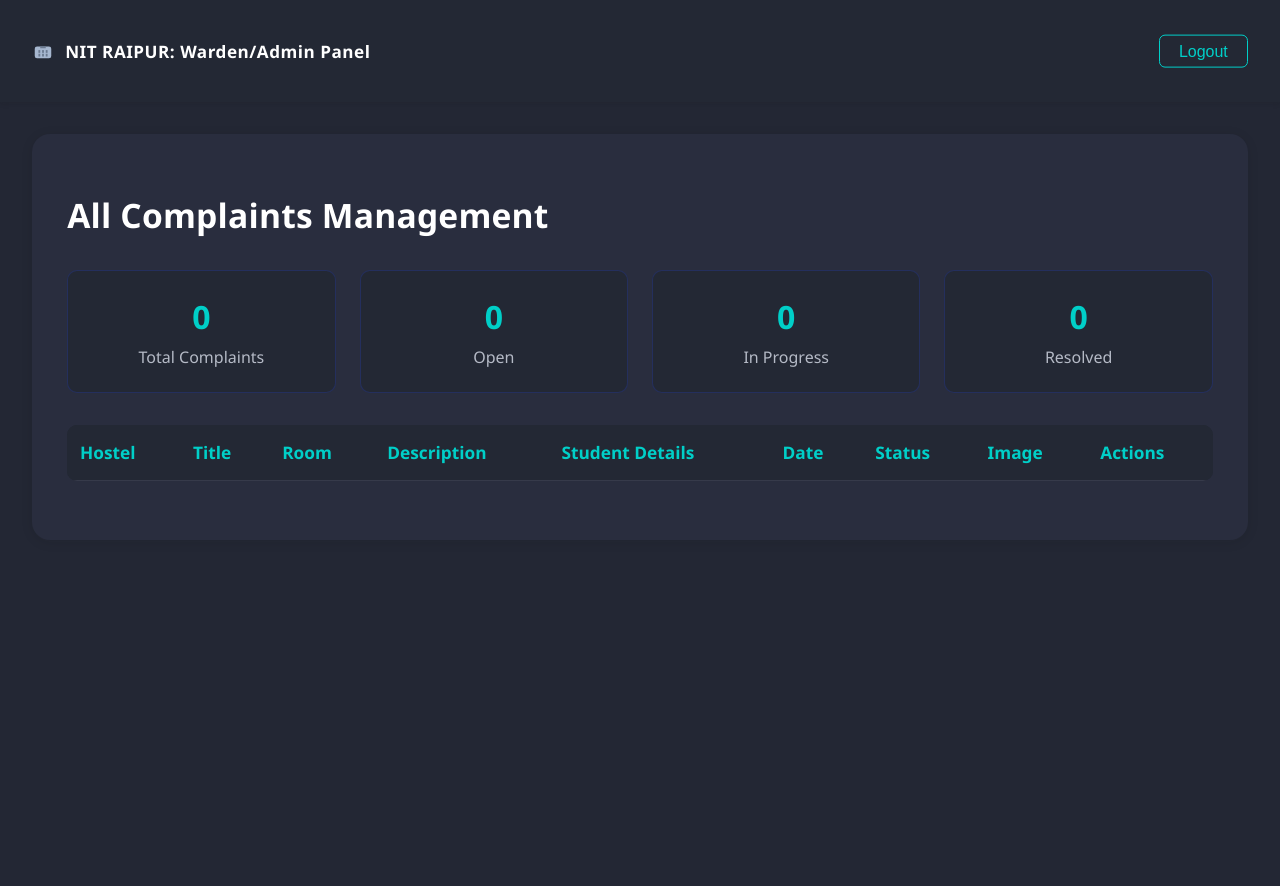
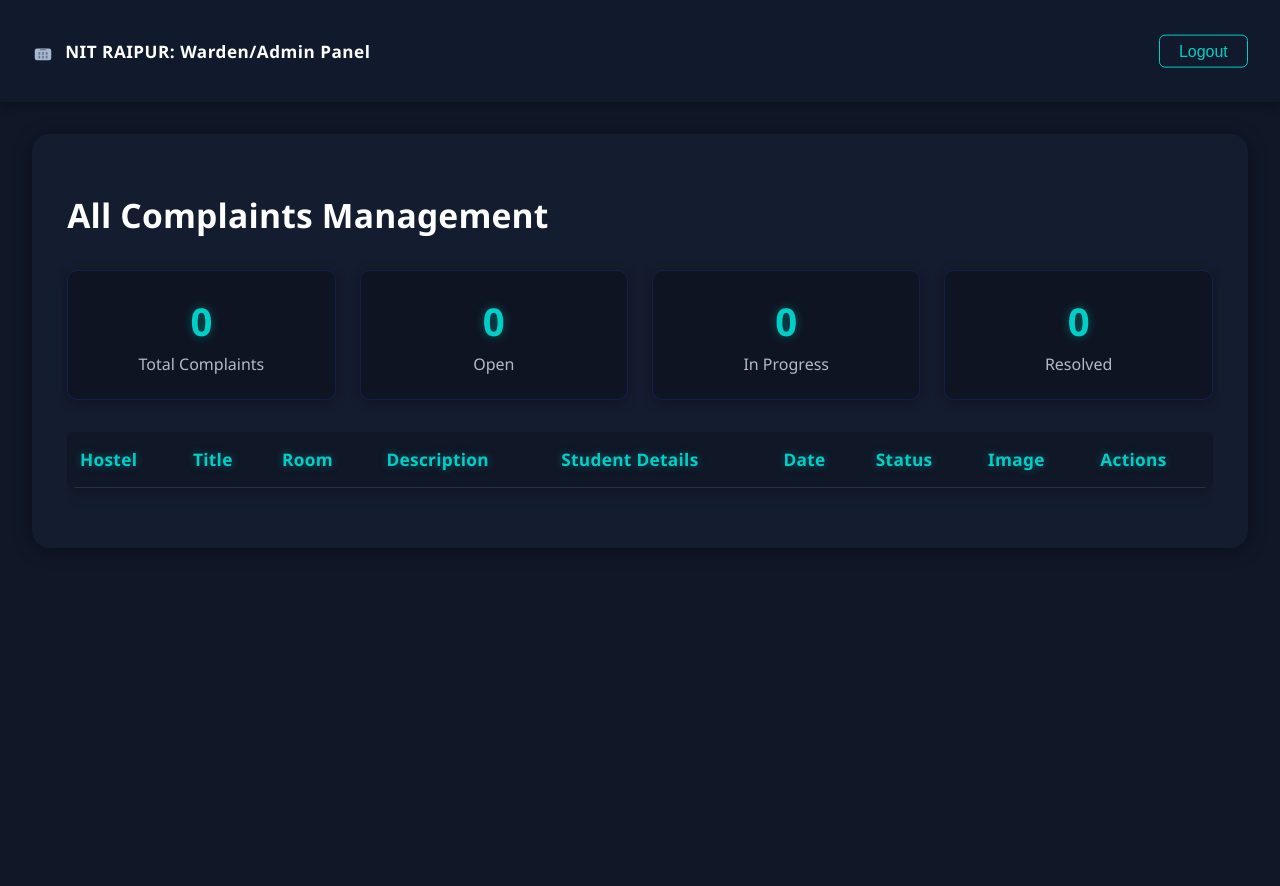
Before and after one commit to amberagrawal/hostel, a Flask app: template templates/warden.html in a window 1280 px wide. Run offline with Flask 3, Linux system fonts and the light colour scheme; the template is opened without the code that fills it, so the values that code supplies are empty; some libraries are stand-ins or nearby versions.

Commit message:
Update warden.css

```diff
--- a/static/warden.css
+++ b/static/warden.css
@@ -1,21 +1,35 @@
+/* =============================
+   WARDEN / ADMIN DASHBOARD CSS
+   Polished Dark Navy Theme
+   ============================= */
+
 body {
   margin: 0;
   padding: 0;
-  background: #232834;
+  background: #01060f;
   font-family: "Segoe UI", Arial, sans-serif;
   color: #e3e6ea;
+  transition: background 0.3s ease;
 }
+
+/* ===== HEADER ===== */
 header {
-  background-color: #232834;
+  background-color: #0e1422;
   padding: 1.2rem 2rem;
   display: flex;
   justify-content: flex-start;
   align-items: center;
-  box-shadow: 0 2px 5px rgba(20, 20, 20, 0.1);
+  box-shadow: 0 2px 10px rgba(0, 0, 0, 0.4);
   color: #e3e6ea;
   position: relative;
   min-height: 64px;
+  transition: background 0.3s ease;
 }
+
+header:hover {
+  background: #111a2d;
+}
+
 .hostel-select {
   display: flex;
   align-items: center;
@@ -23,17 +37,15 @@ header {
   font-size: 1.13rem;
   font-weight: 500;
 }
-.hostel-icon {
-  display: flex;
-  align-items: center;
-}
+
 .hostel-label {
   color: #fff;
   font-weight: 600;
   font-size: 1.07rem;
-  margin-right: 0.3rem;
   letter-spacing: 0.5px;
 }
+
+/* ===== LOGOUT BUTTON ===== */
 .logout-btn {
   background: transparent;
   color: #00cfc8;
@@ -47,29 +59,39 @@ header {
   transform: translateY(-50%);
   font-size: 1rem;
   font-weight: 500;
-  transition: background 0.3s, color 0.3s, border 0.3s;
+  transition: background 0.3s, color 0.3s, box-shadow 0.3s;
 }
+
 .logout-btn:hover {
   background: #00cfc8;
-  color: #232834;
-  border-color: #00cfc8;
+  color: #0e1422;
+  box-shadow: 0 0 10px rgba(0, 207, 200, 0.5);
 }
+
+/* ===== MAIN DASHBOARD ===== */
 .dashboard {
   display: flex;
   justify-content: center;
   align-items: flex-start;
   padding: 2rem;
-  background: #232734;
+  background: #101727;
   min-height: calc(100vh - 80px);
 }
+
 .admin-panel {
-  background: #292d3e;
+  background: #141c2f;
   border-radius: 18px;
-  box-shadow: 0 2px 12px rgba(20, 20, 20, 0.1);
+  box-shadow: 0 2px 18px rgba(0, 0, 0, 0.4);
   padding: 2.2rem;
   width: 100%;
   max-width: 1200px;
+  transition: box-shadow 0.3s;
 }
+
+.admin-panel:hover {
+  box-shadow: 0 4px 28px rgba(42, 77, 255, 0.15);
+}
+
 .main-title {
   font-size: 2.1rem;
   color: #fff;
@@ -77,260 +99,265 @@ header {
   margin-bottom: 2rem;
   letter-spacing: 0.2px;
 }
+
+/* ===== STATS SECTION ===== */
 .stats-row {
   display: grid;
   grid-template-columns: repeat(auto-fit, minmax(200px, 1fr));
   gap: 1.5rem;
   margin-bottom: 2rem;
 }
+
 .stat-card {
-  background: #232834;
+  background: #0e1422;
   padding: 1.5rem;
   border-radius: 10px;
   text-align: center;
   border: 1px solid #2a4dff33;
+  box-shadow: 0 2px 12px rgba(0, 0, 0, 0.3);
+  transition: transform 0.3s, box-shadow 0.3s;
 }
+
+.stat-card:hover {
+  transform: translateY(-3px);
+  box-shadow: 0 4px 20px rgba(0, 207, 200, 0.25);
+}
+
 .stat-number {
   display: block;
-  font-size: 2rem;
-  font-weight: 700;
+  font-size: 2.4rem;
+  font-weight: 800;
   color: #00cfc8;
-  margin-bottom: 0.5rem;
+  margin-bottom: 0.4rem;
+  text-shadow: 0 0 10px rgba(0, 207, 200, 0.4);
+  transition: color 0.3s;
 }
+
 .stat-label {
   font-size: 1rem;
   color: #b5bac6;
   font-weight: 500;
 }
+
+/* ===== TABLE SECTION ===== */
 .admin-table-wrapper {
   width: 100%;
   overflow-x: auto;
 }
+
 .admin-table {
   width: 100%;
   border-collapse: collapse;
-  background: #232834;
+  background: #0e1422;
   border-radius: 10px;
   overflow: hidden;
   margin-bottom: 1.5rem;
+  box-shadow: 0 2px 16px rgba(0, 0, 0, 0.3);
 }
+
 .admin-table th,
 .admin-table td {
   padding: 1rem 0.8rem;
   text-align: left;
-  border-bottom: 1px solid #363a4a;
+  border-bottom: 1px solid #2a3145;
 }
+
 .admin-table th {
-  background: #232834;
+  background: #101727;
   color: #00cfc8;
   font-size: 1.08rem;
   font-weight: 700;
+  letter-spacing: 0.3px;
+  text-shadow: 0 0 8px rgba(0, 207, 200, 0.4);
 }
+
+.admin-table tr:hover td {
+  background: #141c2f;
+  transition: background 0.3s;
+}
+
 .admin-table td {
   color: #e3e6ea;
   font-size: 1.06rem;
   font-weight: 500;
 }
-.admin-table tr:last-child td {
-  border-bottom: none;
-}
-.description-cell {
-  max-width: 200px;
-  word-wrap: break-word;
-  overflow: hidden;
-}
+
+/* ===== STATUS SELECT ===== */
 .status-select {
-  background: #181c23;
+  background: #0e1422;
   color: #e3e6ea;
   border: 1.5px solid #44495a;
   border-radius: 6px;
-  padding: 0.35rem 1rem 0.35rem 0.7rem;
+  padding: 0.35rem 1rem;
   font-size: 1.01rem;
   font-weight: 600;
   outline: none;
-  transition: border 0.2s;
+  transition: border 0.3s, box-shadow 0.3s;
 }
+
 .status-select:focus {
   border-color: #2a4dff;
+  box-shadow: 0 0 10px rgba(42, 77, 255, 0.4);
 }
+
+/* ===== STATUS BADGES ===== */
 .status-badge {
   padding: 0.3rem 0.8rem;
   border-radius: 15px;
   font-size: 0.85rem;
   font-weight: 600;
 }
+
 .status-open {
-  background: #ff6b6b33;
+  background: #ff6b6b26;
   color: #ff6b6b;
 }
+
 .status-in-progress {
-  background: #feca5733;
+  background: #feca5726;
   color: #feca57;
 }
+
 .status-resolved {
-  background: #48dbfb33;
+  background: #48dbfb26;
   color: #48dbfb;
 }
+
 .status-closed {
-  background: #ff943333;
+  background: #ff943226;
   color: #ff9432;
 }
-.loading,
-.complaints-placeholder {
-  color: #b5bac6;
-  font-size: 1.02rem;
-  padding: 2rem;
-  text-align: center;
-  opacity: 0.8;
+
+/* ===== ALERT MODAL ===== */
+.custom-alert-overlay {
+  position: fixed;
+  inset: 0;
+  background: rgba(10, 12, 20, 0.85);
+  display: none;
+  align-items: center;
+  justify-content: center;
+  z-index: 9999;
 }
 
-/* --- Custom Alert Modal --- */
-.custom-alert-overlay {
-  display: none;
-  position: fixed;
-  z-index: 9999;
-  left: 0;
-  top: 0;
-  width: 100vw;
-  height: 100vh;
-  background: rgba(24, 28, 35, 0.78);
-  justify-content: center;
-  align-items: center;
-}
 .custom-alert-overlay.active {
   display: flex;
-  animation: fadeIn 0.2s;
+  animation: fadeIn 0.25s ease;
 }
+
 @keyframes fadeIn {
-  from {
-    opacity: 0;
-  }
-  to {
-    opacity: 1;
-  }
+  from { opacity: 0; }
+  to { opacity: 1; }
 }
+
 .custom-alert-box {
-  background: #232834;
+  background: #0f1625;
   color: #e3e6ea;
   border-radius: 12px;
-  box-shadow: 0 4px 32px rgba(42, 77, 255, 0.13);
-  min-width: 340px;
-  max-width: 95vw;
-  padding: 0;
-  display: flex;
-  flex-direction: column;
-  animation: popIn 0.3s;
+  box-shadow: 0 4px 32px rgba(42, 77, 255, 0.15);
+  width: 90%;
+  max-width: 420px;
+  animation: popIn 0.3s ease;
 }
+
 @keyframes popIn {
-  from {
-    transform: scale(0.95);
-    opacity: 0;
-  }
-  to {
-    transform: scale(1);
-    opacity: 1;
-  }
+  from { transform: scale(0.95); opacity: 0; }
+  to { transform: scale(1); opacity: 1; }
 }
+
 .custom-alert-header {
   display: flex;
   align-items: center;
   justify-content: flex-start;
-  background: #232834;
+  padding: 1.2rem;
+  background: #101727;
   border-radius: 12px 12px 0 0;
-  padding: 1.2rem 1.2rem 0.7rem 1.2rem;
 }
+
 .custom-alert-icon {
   margin-right: 0.7rem;
-  display: flex;
-  align-items: center;
   font-size: 1.3rem;
 }
+
 .custom-alert-title {
   font-size: 1.4rem;
   font-weight: 800;
   color: #fff;
-  margin-right: 1rem;
   letter-spacing: 0.1px;
   line-height: 1.2;
 }
+
 .custom-alert-btn {
-  padding: 0.35rem 1.1rem;
+  padding: 0.4rem 1.1rem;
   background: #00cfc8;
-  color: #232834;
+  color: #0e1422;
   border: none;
   border-radius: 5px;
   font-size: 1.05rem;
   font-weight: 700;
   cursor: pointer;
-  transition: background 0.2s;
-  box-shadow: 0 2px 8px rgba(0, 207, 200, 0.09);
+  transition: background 0.2s, box-shadow 0.2s;
   margin-left: auto;
 }
+
 .custom-alert-btn:hover {
   background: #00e7df;
+  box-shadow: 0 0 10px rgba(0, 207, 200, 0.5);
 }
+
 .custom-alert-details {
   background: rgba(255, 255, 255, 0.025);
   border-radius: 0 0 12px 12px;
-  padding: 1.1rem 1.2rem 1.2rem 1.2rem;
-  margin: 0;
+  padding: 1.1rem 1.2rem;
   font-size: 1.08rem;
   color: #e3e6ea;
   display: flex;
   flex-direction: column;
   gap: 0.5rem;
 }
+
 .alert-detail-row {
   display: flex;
   gap: 0.5rem;
-  margin-bottom: 0.2rem;
 }
+
 .alert-detail-row span {
   font-weight: 600;
   color: #00cfc8;
   min-width: 120px;
   display: inline-block;
 }
+
 .alert-detail-row b {
   color: #fff;
   font-weight: 600;
   letter-spacing: 0.1px;
 }
-@media (max-width: 900px) {
-  .dashboard {
-    padding: 1rem;
-  }
-  .admin-panel {
-    padding: 1.2rem;
-  }
-  .stats-row {
-    grid-template-columns: repeat(auto-fit, minmax(150px, 1fr));
+
+/* ===== FADE-IN ROW ANIMATION ===== */
+.fade-row {
+  opacity: 0;
+  transform: translateY(8px);
+  animation: fadeRowIn 0.5s ease forwards;
+}
+
+@keyframes fadeRowIn {
+  to {
+    opacity: 1;
+    transform: translateY(0);
   }
 }
+
+/* ===== RESPONSIVE ===== */
+@media (max-width: 900px) {
+  .dashboard { padding: 1rem; }
+  .admin-panel { padding: 1.2rem; }
+  .stats-row { grid-template-columns: repeat(auto-fit, minmax(150px, 1fr)); }
+}
+
 @media (max-width: 600px) {
-  header {
-    padding: 1rem 0.5rem;
-  }
-  .logout-btn {
-    right: 0.5rem;
-    font-size: 0.95rem;
-    padding: 0.35rem 0.8rem;
-  }
-  .main-title {
-    font-size: 1.5rem;
-  }
-  .admin-table th,
-  .admin-table td {
-    padding: 0.5rem;
-    font-size: 0.9rem;
-  }
-  .custom-alert-box {
-    min-width: 0;
-    width: 96vw;
-  }
-  .custom-alert-header,
-  .custom-alert-details {
-    padding-left: 0.7rem;
-    padding-right: 0.7rem;
-  }
+  header { padding: 1rem 0.5rem; }
+  .logout-btn { right: 0.5rem; padding: 0.35rem 0.8rem; font-size: 0.9rem; }
+  .main-title { font-size: 1.6rem; }
+  .admin-table th, .admin-table td { padding: 0.6rem; font-size: 0.9rem; }
+  .custom-alert-box { width: 96vw; }
 }
```
